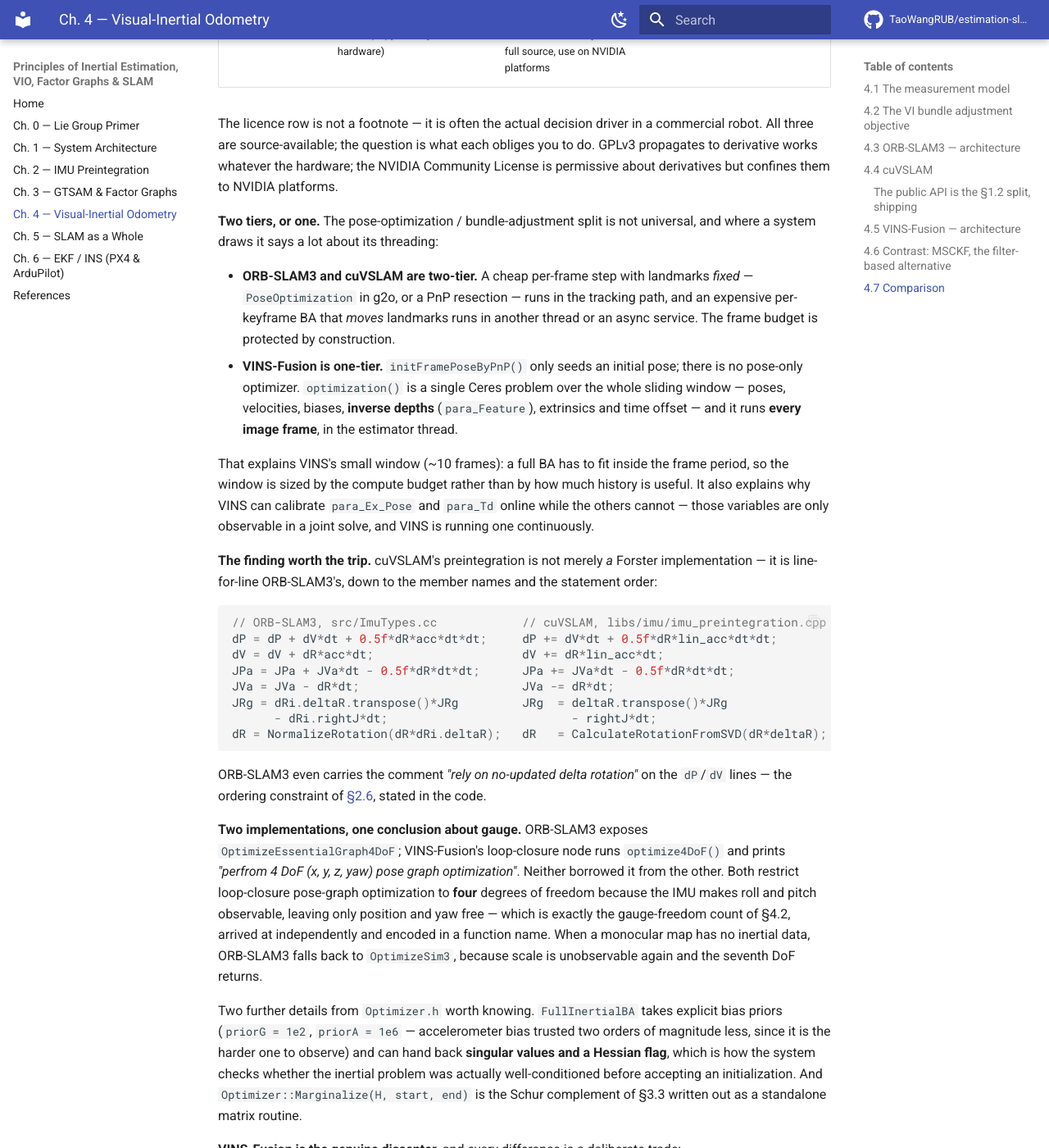
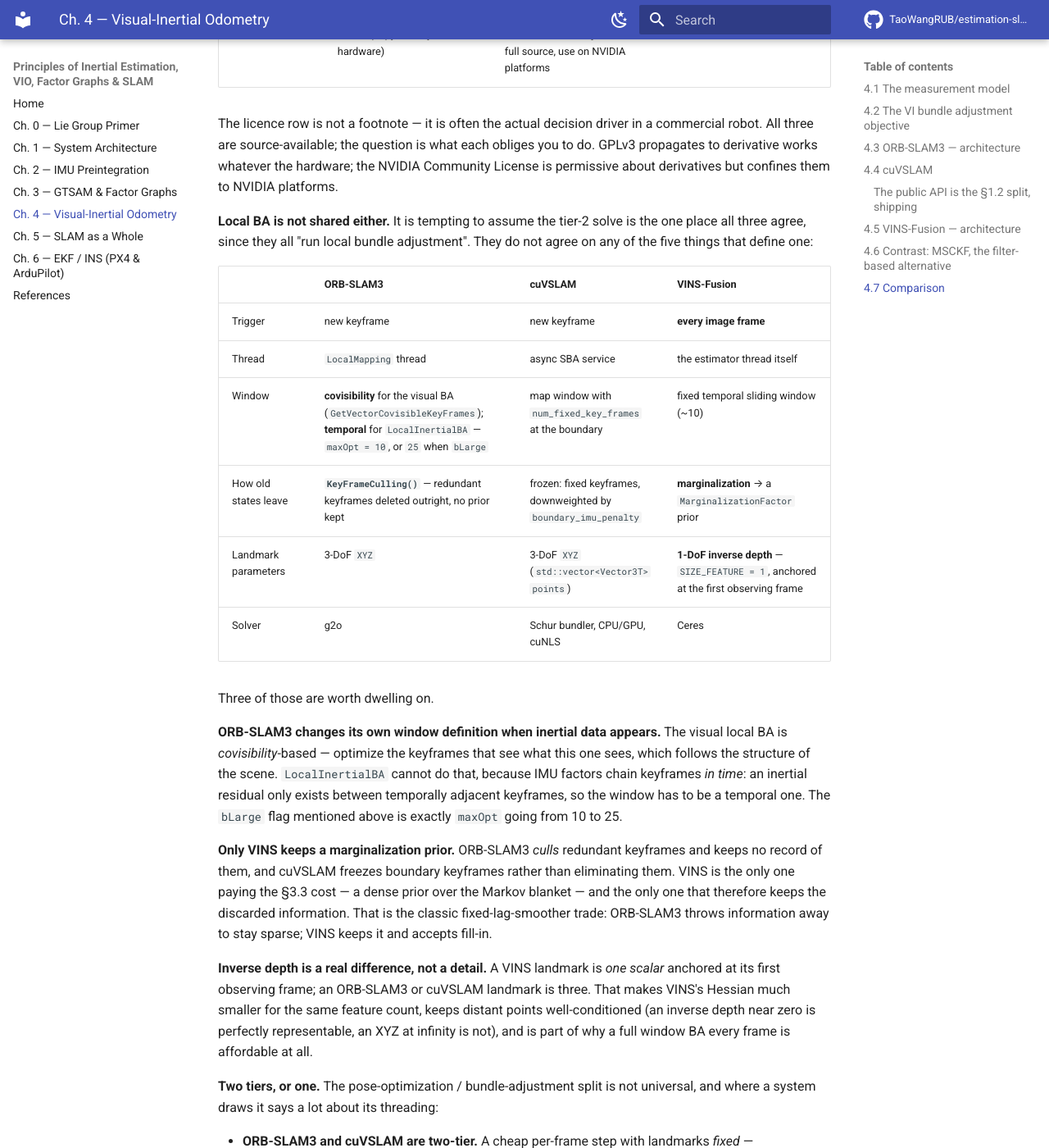
Before and after one commit to TaoWangRUB/estimation-slam-principles, an MkDocs documentation site: the page built from docs/chapter-4.md, in a window 1280 px wide and 1400 px high, scrolled down 14330 px. Shown: the whole window at 82% size. Built offline with MkDocs 1.6.1 and Material for MkDocs 9.7.7, drawn with Linux system fonts in a browser that asks for light colours; comment, search, counter and statistics services are not loaded.

Commit message:
Ch.4 §4.7: local BA is not shared either — five axes of divergence
Answers the natural follow-up to the global-BA differences: no, the
tier-2 solve is not the one place the three agree. They differ on every
property that defines a local BA.

- trigger: new keyframe (ORB-SLAM3, cuVSLAM) vs every image frame (VINS)
- thread: LocalMapping thread / async SBA service / the estimator thread
- window: covisibility for ORB-SLAM3's visual BA
  (GetVectorCovisibleKeyFrames) but TEMPORAL for LocalInertialBA
  (maxOpt = 10, or 25 when bLarge); map window with
  num_fixed_key_frames in cuVSLAM; fixed temporal window in VINS
- how old states leave: KeyFrameCulling() deletes them with no prior
  kept; cuVSLAM freezes boundary keyframes and downweights them via
  boundary_imu_penalty; VINS marginalizes into a MarginalizationFactor
- landmark parameters: 3-DoF XYZ in ORB-SLAM3 and cuVSLAM, 1-DoF
  inverse depth in VINS (SIZE_FEATURE = 1)

Three consequences drawn out. ORB-SLAM3 must switch window definition
when inertial data appears, because IMU factors chain keyframes in time
and a covisibility set is not temporally contiguous. Only VINS pays the
§3.3 marginalization cost and so is the only one that keeps the
discarded information rather than culling it. And inverse depth is why
a full window BA every frame is affordable: one scalar per landmark
instead of three, with distant points staying well-conditioned.

```diff
--- a/docs/chapter-4.md
+++ b/docs/chapter-4.md
@@ -404,6 +404,25 @@ One table, traced from the three source trees rather than the three papers: ORB-
 
 The licence row is not a footnote — it is often the actual decision driver in a commercial robot. All three are source-available; the question is what each obliges you to do. GPLv3 propagates to derivative works whatever the hardware; the NVIDIA Community License is permissive about derivatives but confines them to NVIDIA platforms.
 
+**Local BA is not shared either.** It is tempting to assume the tier-2 solve is the one place all three agree, since they all "run local bundle adjustment". They do not agree on any of the five things that define one:
+
+| | **ORB-SLAM3** | **cuVSLAM** | **VINS-Fusion** |
+|---|---|---|---|
+| Trigger | new keyframe | new keyframe | **every image frame** |
+| Thread | `LocalMapping` thread | async SBA service | the estimator thread itself |
+| Window | **covisibility** for the visual BA (`GetVectorCovisibleKeyFrames`); **temporal** for `LocalInertialBA` — `maxOpt = 10`, or `25` when `bLarge` | map window with `num_fixed_key_frames` at the boundary | fixed temporal sliding window (~10) |
+| How old states leave | **`KeyFrameCulling()`** — redundant keyframes deleted outright, no prior kept | frozen: fixed keyframes, downweighted by `boundary_imu_penalty` | **marginalization** → a `MarginalizationFactor` prior |
+| Landmark parameters | 3-DoF `XYZ` | 3-DoF `XYZ` (`std::vector<Vector3T> points`) | **1-DoF inverse depth** — `SIZE_FEATURE = 1`, anchored at the first observing frame |
+| Solver | g2o | Schur bundler, CPU/GPU, cuNLS | Ceres |
+
+Three of those are worth dwelling on.
+
+**ORB-SLAM3 changes its own window definition when inertial data appears.** The visual local BA is *covisibility*-based — optimize the keyframes that see what this one sees, which follows the structure of the scene. `LocalInertialBA` cannot do that, because IMU factors chain keyframes *in time*: an inertial residual only exists between temporally adjacent keyframes, so the window has to be a temporal one. The `bLarge` flag mentioned above is exactly `maxOpt` going from 10 to 25.
+
+**Only VINS keeps a marginalization prior.** ORB-SLAM3 *culls* redundant keyframes and keeps no record of them, and cuVSLAM freezes boundary keyframes rather than eliminating them. VINS is the only one paying the §3.3 cost — a dense prior over the Markov blanket — and the only one that therefore keeps the discarded information. That is the classic fixed-lag-smoother trade: ORB-SLAM3 throws information away to stay sparse; VINS keeps it and accepts fill-in.
+
+**Inverse depth is a real difference, not a detail.** A VINS landmark is *one scalar* anchored at its first observing frame; an ORB-SLAM3 or cuVSLAM landmark is three. That makes VINS's Hessian much smaller for the same feature count, keeps distant points well-conditioned (an inverse depth near zero is perfectly representable, an XYZ at infinity is not), and is part of why a full window BA every frame is affordable at all.
+
 **Two tiers, or one.** The pose-optimization / bundle-adjustment split is not universal, and where a system draws it says a lot about its threading:
 
 - **ORB-SLAM3 and cuVSLAM are two-tier.** A cheap per-frame step with landmarks *fixed* — `PoseOptimization` in g2o, or a PnP resection — runs in the tracking path, and an expensive per-keyframe BA that *moves* landmarks runs in another thread or an async service. The frame budget is protected by construction.
```
